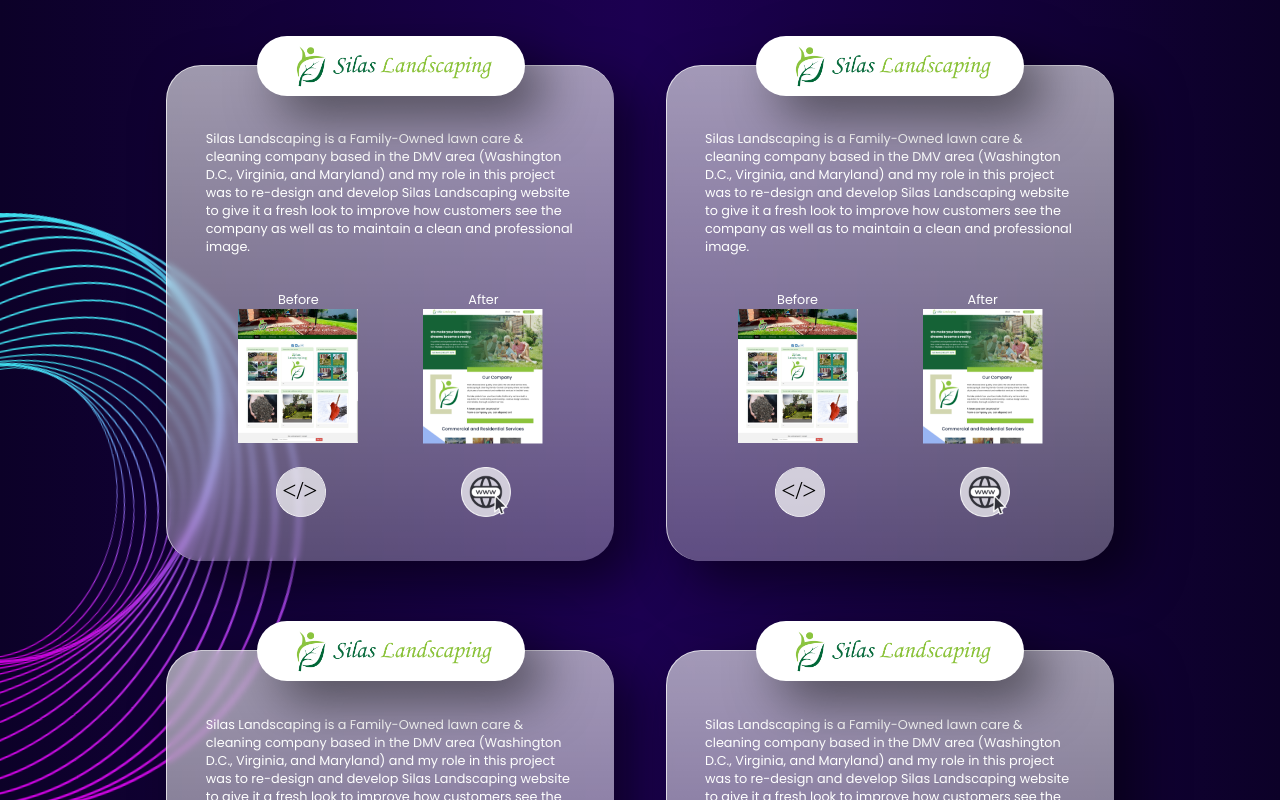
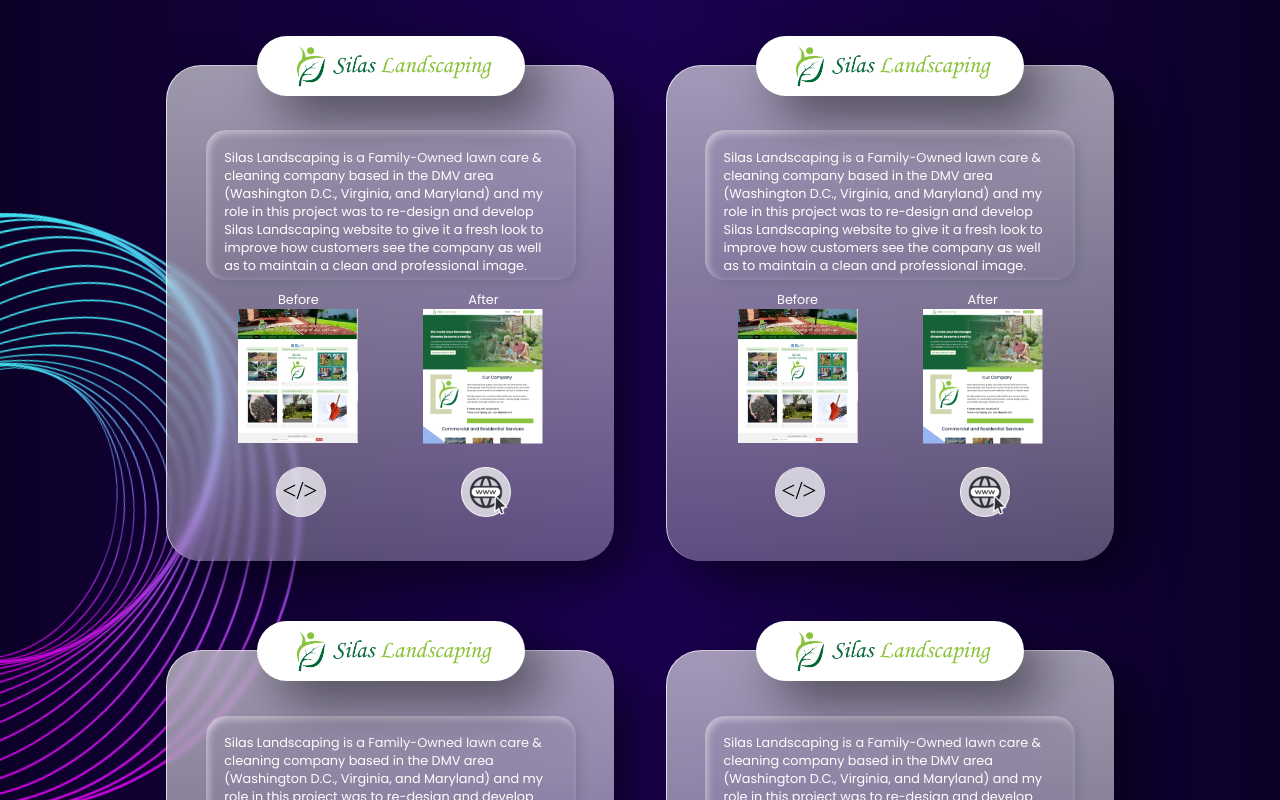
Before and after one commit to Return0Zero/portfolio, a React (Create React App) app: page / in a window 1280 px wide. Shown: the part 3720-4520 px from the top of the page. Built offline with nearby package versions, Linux system fonts and the light colour scheme; a web font is replaced by a local one.

Commit message:
Update proj--silas.css

```diff
--- a/src/components/proj--component/proj--silas.css
+++ b/src/components/proj--component/proj--silas.css
@@ -62,6 +62,9 @@
     text-align: left;
     height: 200px;
     overflow: auto;
+    padding: 5%;
+    box-shadow: inset 3px 3px 7px #ffffff73, 5px 5px 7px rgba(94, 104, 121, 0.29);
+    border-radius: 20px;
 }
 
 .proj--two-images {
```
